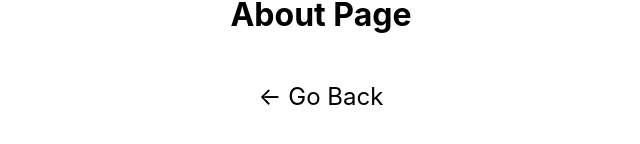
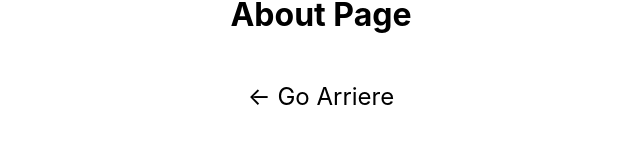
Before and after one commit to LeauHic/TestDevops, a Next.js app: page /about in a window 1280 px wide. Shown: the part 344-488 px from the top of the page, without its empty margins (319-959 px from the left). Built offline with nearby package versions, Linux system fonts and the light colour scheme.

Commit message:
test pipeline

```diff
--- a/pages/about.tsx
+++ b/pages/about.tsx
@@ -7,7 +7,7 @@ export default function About() {
       <main className={styles.main}>
         <h1>About Page</h1>
         <p className={styles.description}>
-          <Link href="/">&larr; Go Back</Link>
+          <Link href="/">&larr; Go Arriere</Link>
         </p>
       </main>
     </div>
--- a/pages/index.tsx
+++ b/pages/index.tsx
@@ -7,7 +7,7 @@ export default function Home() {
   return (
     <div className={styles.container}>
       <Head>
-        <title>IT'S ME : MARIO</title>
+        <title>LUIGI</title>
         <meta name="description" content="Generated by create next app" />
         <link rel="icon" href="/favicon.ico" />
       </Head>
```
Also changed, not shown: tsconfig.json (+21 -4 lines).
